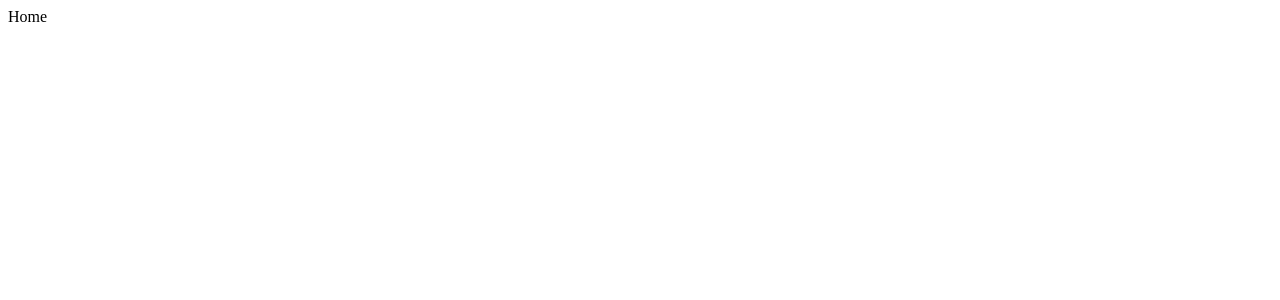
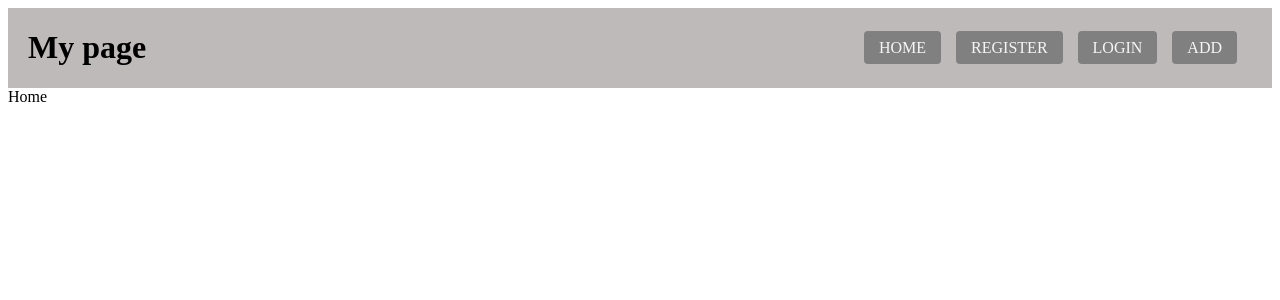
Before and after one commit to TunkisT/React-exam, a React (Create React App) app: page / in a window 1280 px wide. Shown: the top 300 px of the page. Built offline with nearby package versions, Linux system fonts and the light colour scheme.

Commit message:
header, nav bar

```diff
--- a/src/App.js
+++ b/src/App.js
@@ -1,6 +1,7 @@
 import { Route } from 'react-router-dom';
 import { Switch } from 'react-router-dom';
 import './App.css';
+import Header from './components/Header';
 import Add from './pages/Add';
 import Home from './pages/Home';
 import Login from './pages/Login';
@@ -10,6 +11,7 @@ import Register from './pages/Register';
 function App() {
   return (
     <div className='App'>
+      <Header />
       <Switch>
         <Route path={'/register'}>
           <Register />
--- /dev/null
+++ b/src/components/Header.jsx
@@ -0,0 +1,20 @@
+import css from './Header.module.css';
+
+import React from 'react';
+import { NavLink } from 'react-router-dom';
+
+function Header() {
+  return (
+    <header className={css.header}>
+      <h1>My page</h1>
+      <nav className={css.navi}>
+        <NavLink to={'/'}>Home</NavLink>
+        <NavLink to={'/register'}>Register</NavLink>
+        <NavLink to={'/login'}>Login</NavLink>
+        <NavLink to={'/add'}>Add</NavLink>
+      </nav>
+    </header>
+  );
+}
+
+export default Header;
--- /dev/null
+++ b/src/components/Header.module.css
@@ -0,0 +1,16 @@
+.header{
+    display: flex;
+    align-items: center;
+    justify-content: space-between;
+    padding: 0 20px;
+    background-color: rgb(190, 186, 186);
+}
+.navi a{
+    text-decoration: none;
+    margin-right: 15px;
+    text-transform: uppercase;
+    background-color: grey;
+    padding: 8px 15px;
+    border-radius: 4px;
+    color: whitesmoke;
+}
```
